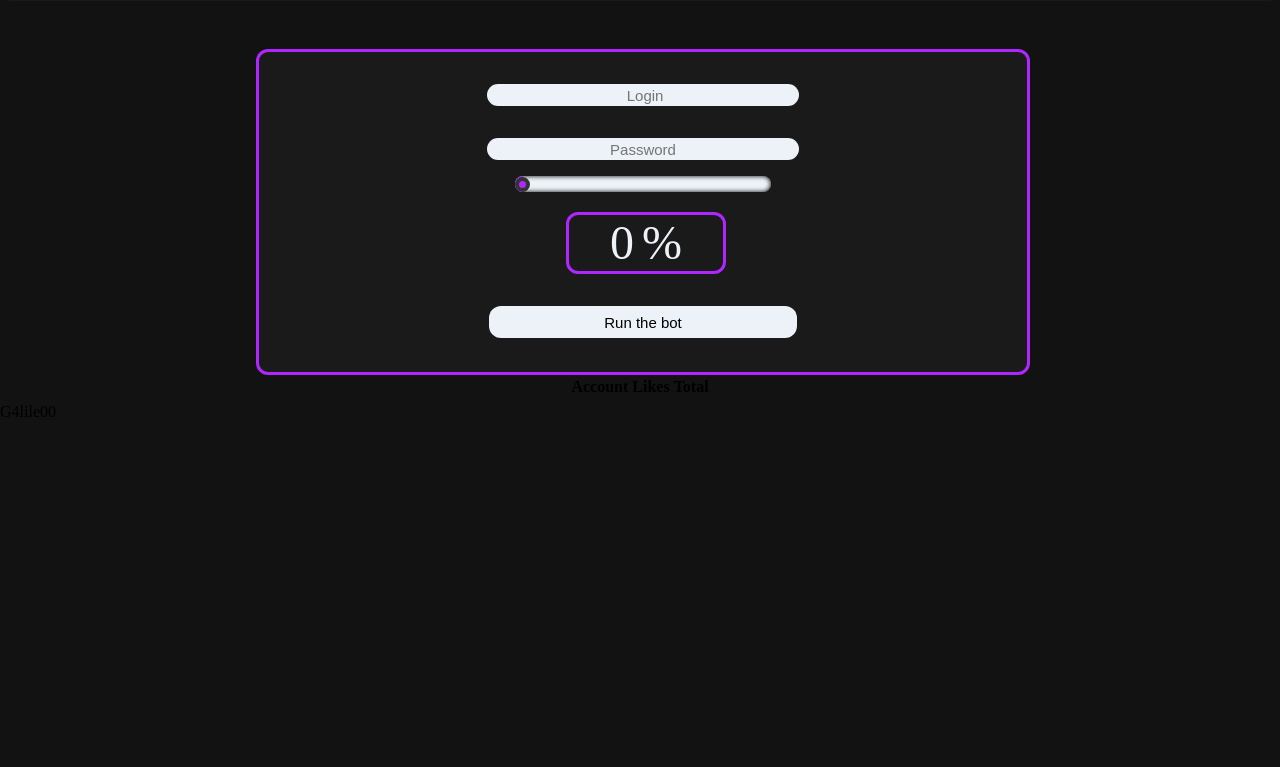
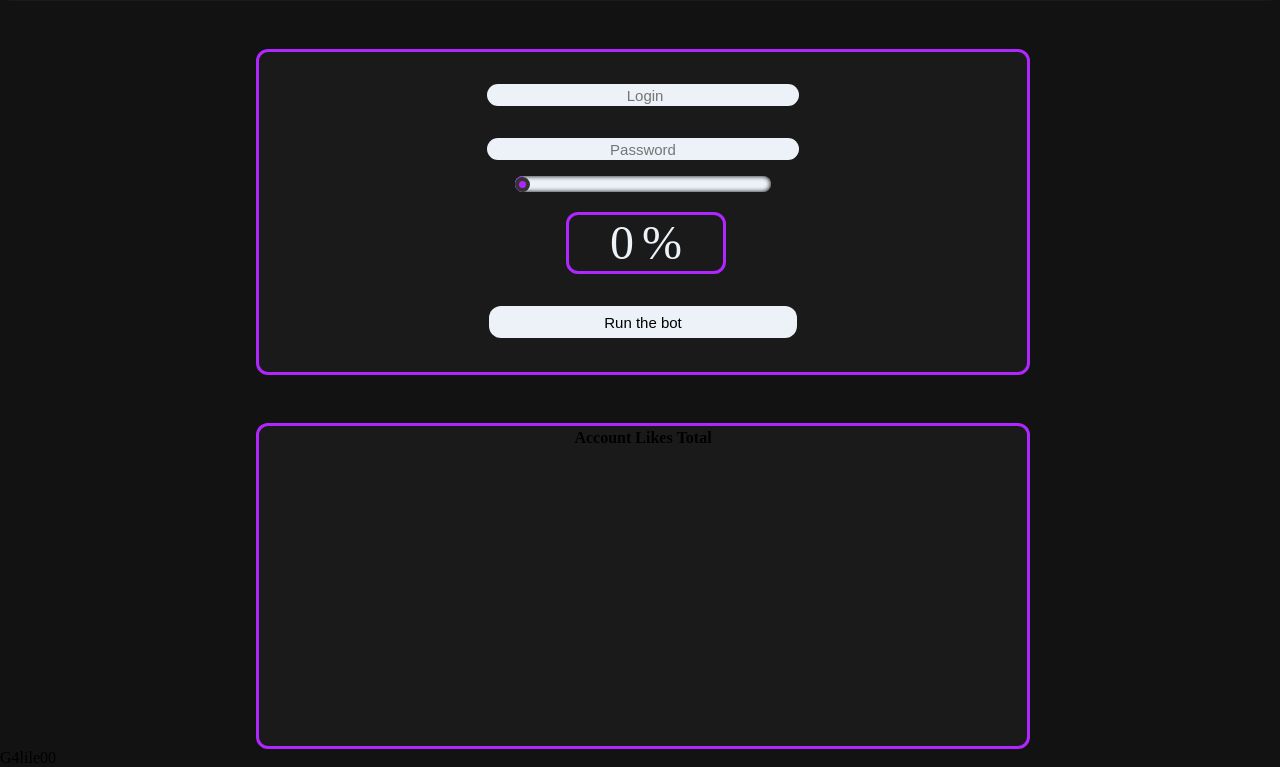
Before and after one commit to G4lile00-2/Social-Bot, a website: page src/index.html in a window 1280 px wide. Shown: the part 95-862 px from the top of the page. Before the commit the page ends 800 px from the top, so only its background shows below. Drawn offline with Linux system fonts and the light colour scheme.

Commit message:
criei a div de baixo

```diff
--- a/src/index.css
+++ b/src/index.css
@@ -135,3 +135,16 @@ span{
     background-color: #b026ff;
     transition: 0.5s;
 }
+.info{
+    height: 40vh;
+    width: 70%;
+    background-color: #1a1a1a;
+    margin:0px;
+    width: 60%;
+    border: 3px solid #b026ff;
+    border-radius: 12px;
+    margin-top: 6vh;
+    margin-left: 20%;
+    text-align:  center;
+    overflow: hidden;
+}
```
Also changed, not shown: 1 other file.
